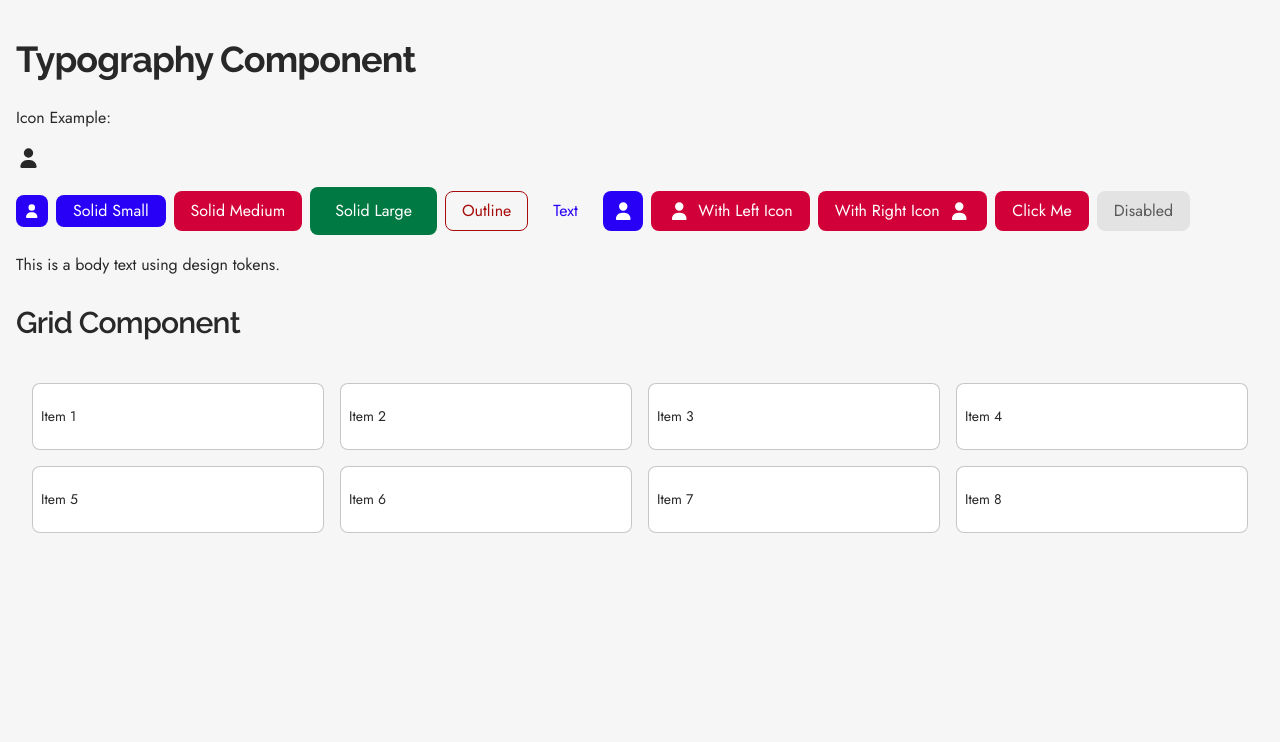
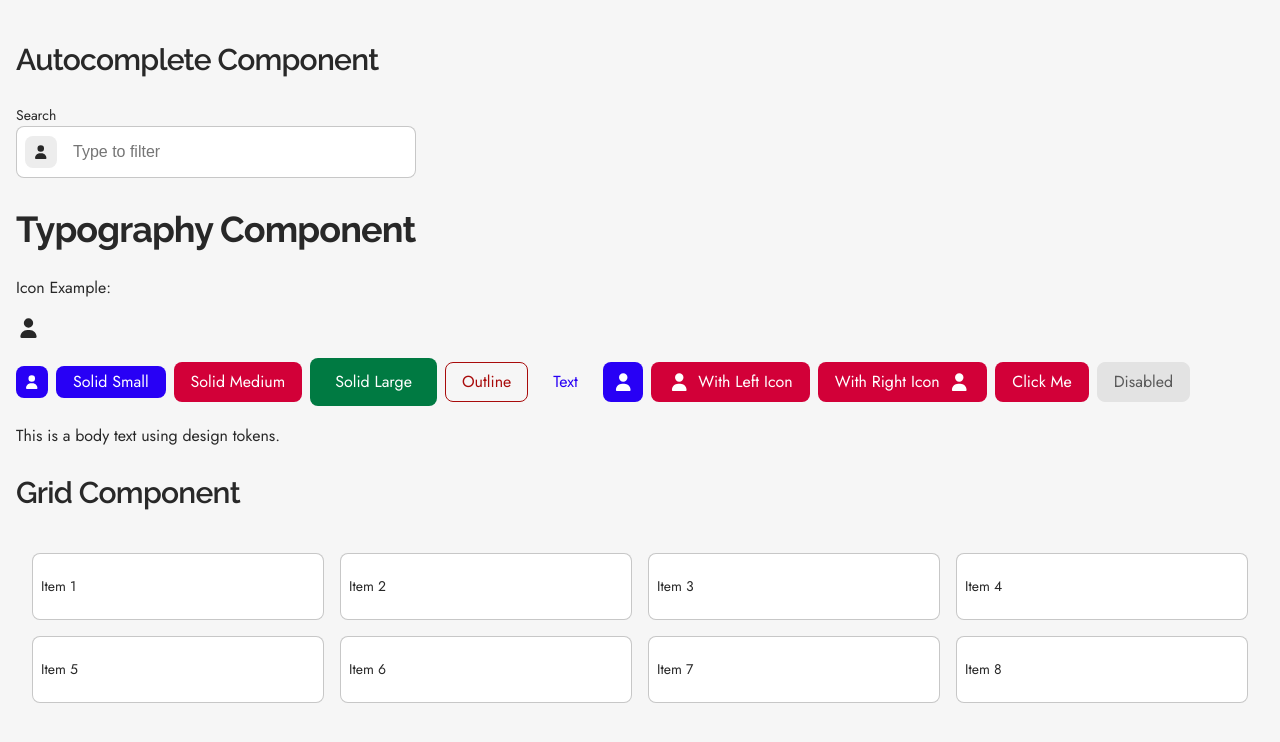
Before and after one commit to lucas-murta/neoway-technical-test, a Vue app: page / in a window 1280 px wide. Shown: the top 742 px of the page. Built offline with nearby package versions, Linux system fonts and the light colour scheme.

Commit message:
feat(autocomplete): create component and tests passing

```diff
--- a/src/App.vue
+++ b/src/App.vue
@@ -5,6 +5,7 @@ import Icon from './lib/base-components/Icon/Icon.vue'
 import Grid from './lib/base-components/Grid/Grid.vue'
 import Paper from './lib/base-components/Paper/Paper.vue'
 import Button from './lib/base-components/Button/Button.vue'
+import Autocomplete from './lib/base-components/Autocomplete/Autocomplete.vue'
 const stop = inject<() => void>('stopThemeListener')
 onUnmounted(() => {
   if (typeof stop === 'function') stop()
@@ -13,6 +14,23 @@ onUnmounted(() => {
 
 <template>
   <main style="padding: 16px">
+    <div style="margin-bottom: 24px; max-width: 400px">
+      <Typography
+        tag="h2"
+        variant="heading-3"
+        font-family="heading"
+        font-weight="semibold"
+        size="2xl"
+      >
+        Autocomplete Component
+      </Typography>
+      <Autocomplete
+        label="Search"
+        icon="user"
+        placeholder="Type to filter"
+        :options="['Apple', 'Banana', 'Cherry', 'Grape', 'Orange']"
+      />
+    </div>
     <Typography tag="h1" variant="heading-2" font-family="heading" font-weight="bold" size="3xl">
       Typography Component
     </Typography>
--- /dev/null
+++ b/src/lib/base-components/Autocomplete/Autocomplete.vue
@@ -0,0 +1,222 @@
+<script setup lang="ts">
+import { ref, computed, watch } from 'vue'
+import Icon from '@/lib/base-components/Icon/Icon.vue'
+import Typography from '@/lib/base-components/Typography/Typography.vue'
+import type { AutocompleteProps } from './autocomplete.interface'
+import { createInputHandlers } from '@/utils/input-hooks'
+import Paper from '../Paper/Paper.vue'
+
+const props = withDefaults(defineProps<AutocompleteProps>(), {
+  value: '',
+  options: () => [],
+})
+
+const query = ref(props.value ?? '')
+const isFocused = ref(false)
+watch(
+  () => props.value,
+  (val) => {
+    if (val !== query.value) query.value = val ?? ''
+  },
+)
+
+const classes = computed(() => {
+  const c: string[] = ['autocomplete']
+  if (props.disabled) c.push('is-disabled')
+  if (props.readOnly) c.push('is-readonly')
+  if (isFocused.value) c.push('is-focused')
+  return c.join(' ')
+})
+
+const normalizedOptions = computed<{ label: string; value: string }[]>(() => {
+  return (props.options ?? []).map((opt) =>
+    typeof opt === 'string' ? { label: opt, value: opt } : { label: opt.label, value: opt.value },
+  )
+})
+
+const filteredOptions = computed(() => {
+  const q = query.value.toLowerCase().trim()
+  if (!q) return normalizedOptions.value
+  return normalizedOptions.value.filter((o) => o.label.toLowerCase().includes(q))
+})
+
+const { onInput, onChange, onFocus, onBlur, onKeyDown, onKeyUp, onClick, selectOption } =
+  createInputHandlers({ props, query, isFocused })
+</script>
+
+<template>
+  <div :class="classes" @click="onClick">
+    <label class="autocomplete__label">
+      <Typography
+        v-if="label"
+        tag="label"
+        variant="body-small"
+        font-family="body"
+        font-weight="regular"
+      >
+        {{ label }}
+      </Typography>
+
+      <div class="autocomplete__field">
+        <Paper
+          background="surface-2"
+          border="none"
+          height="4"
+          width="4"
+          class="autocomplete__icon-paper"
+        >
+          <Icon v-if="icon" :icon="['fas', icon]" size="sm" class="autocomplete__icon" />
+        </Paper>
+        <input
+          class="autocomplete__input"
+          type="text"
+          :name="name"
+          :value="query"
+          :disabled="disabled"
+          :readonly="readOnly"
+          :placeholder="placeholder"
+          :maxlength="maxLength"
+          :min="min"
+          :max="max"
+          :autocomplete="autoComplete"
+          :required="required"
+          :pattern="pattern"
+          @input="onInput"
+          @change="onChange"
+          @focus="onFocus"
+          @blur="onBlur"
+          @keydown="onKeyDown"
+          @keyup="onKeyUp"
+        />
+        <ul v-if="isFocused && filteredOptions.length" class="autocomplete__list">
+          <li
+            v-for="opt in filteredOptions"
+            :key="opt.value"
+            class="autocomplete__item"
+            @mousedown.prevent="selectOption(opt)"
+          >
+            <Typography tag="span" variant="body-small" font-family="body" font-weight="regular">
+              {{ opt.label }}
+            </Typography>
+          </li>
+        </ul>
+      </div>
+    </label>
+
+    <Typography v-if="messageInfo" tag="p" variant="body-small" size="sm" class="message info">
+      {{ messageInfo }}
+    </Typography>
+    <Typography v-if="messageDanger" tag="p" variant="body-small" size="sm" class="message danger">
+      {{ messageDanger }}
+    </Typography>
+    <Typography
+      v-if="messageSuccess"
+      tag="p"
+      variant="body-small"
+      size="sm"
+      class="message success"
+    >
+      {{ messageSuccess }}
+    </Typography>
+  </div>
+  <slot />
+</template>
+
+<style lang="scss" scoped>
+@use '@/styles/tokens' as *;
+
+.autocomplete {
+  display: flex;
+  flex-direction: column;
+  gap: spacing('1');
+
+  &__label {
+    margin-bottom: spacing('1');
+  }
+
+  &__field {
+    display: flex;
+    align-items: center;
+    gap: spacing('1');
+    background-color: $color-surface-0;
+    border: 1px solid $color-border-1;
+    border-radius: spacing('1');
+    padding: spacing('1');
+    position: relative;
+  }
+
+  &__icon {
+    color: $color-content-default;
+  }
+
+  &__icon-paper {
+    display: inline-flex;
+    align-items: center;
+    justify-content: center;
+  }
+
+  &__input {
+    flex: 1;
+    border: none;
+    outline: none;
+    background: transparent;
+    color: $color-content-default;
+    font-size: $font-size-base;
+    padding: spacing('1');
+  }
+
+  &__list {
+    margin: 0;
+    padding: 0;
+    list-style: none;
+    border: 1px solid $color-border-1;
+    border-radius: spacing('1');
+    background-color: $color-surface-0;
+    position: absolute;
+    top: calc(100% + spacing('1'));
+    left: 0;
+    right: 0;
+    z-index: 1000;
+    max-height: 240px;
+    overflow-y: auto;
+  }
+
+  &__item {
+    padding: spacing('1') spacing('2');
+    cursor: pointer;
+    &:hover {
+      background-color: $color-surface-1;
+    }
+  }
+
+  .message.info {
+    color: $color-content-info;
+  }
+  .message.danger {
+    color: $color-status-negative;
+  }
+  .message.success {
+    color: $color-status-positive;
+  }
+
+  &.is-disabled {
+    opacity: 0.6;
+    pointer-events: none;
+  }
+  &.is-readonly {
+    .autocomplete__input {
+      cursor: default;
+    }
+  }
+
+  &.is-focused {
+    .autocomplete__field {
+      border-color: $color-border-2;
+      box-shadow: 0 0 0 2px $color-status-focus;
+      transition:
+        box-shadow 120ms ease,
+        border-color 120ms ease;
+    }
+  }
+}
+</style>
--- /dev/null
+++ b/src/utils/input-hooks/index.ts
@@ -0,0 +1,57 @@
+import type { Ref } from 'vue'
+
+type InputHandlersProps = {
+  onInput?: (e: Event) => void
+  onChange?: (e: Event) => void
+  onFocus?: (e: FocusEvent) => void
+  onBlur?: (e: FocusEvent) => void
+  onKeyDown?: (e: KeyboardEvent) => void
+  onKeyUp?: (e: KeyboardEvent) => void
+  onClick?: (e: MouseEvent) => void
+}
+
+export function createInputHandlers<T extends InputHandlersProps>(params: {
+  props: T
+  query?: Ref<string>
+  isFocused?: Ref<boolean>
+}) {
+  const { props, query, isFocused } = params
+
+  const onInput = (e: Event) => {
+    const target = e.target as HTMLInputElement | null
+    if (query && target) query.value = target.value
+    props.onInput?.(e)
+  }
+
+  const onChange = (e: Event) => {
+    props.onChange?.(e)
+  }
+
+  const onFocus = (e: FocusEvent) => {
+    if (isFocused) isFocused.value = true
+    props.onFocus?.(e)
+  }
+
+  const onBlur = (e: FocusEvent) => {
+    if (isFocused) isFocused.value = false
+    props.onBlur?.(e)
+  }
+
+  const onKeyDown = (e: KeyboardEvent) => {
+    props.onKeyDown?.(e)
+  }
+
+  const onKeyUp = (e: KeyboardEvent) => {
+    props.onKeyUp?.(e)
+  }
+
+  const onClick = (e: MouseEvent) => {
+    props.onClick?.(e)
+  }
+
+  const selectOption = (opt: { label: string; value: string }) => {
+    if (query) query.value = opt.label
+  }
+
+  return { onInput, onChange, onFocus, onBlur, onKeyDown, onKeyUp, onClick, selectOption }
+}
--- a/tsconfig.json
+++ b/tsconfig.json
@@ -10,7 +10,7 @@
     "isolatedModules": true,
     "noEmit": true,
     "jsx": "preserve",
-    "types": ["node", "vite/client", "vitest"],
+    "types": ["vite/client", "vitest", "node"],
     "baseUrl": ".",
     "paths": {
       "@/*": ["src/*"]
```
Also changed, not shown: src/lib/base-components/Autocomplete/autocomplete.interface.ts (added, +28 -0 lines), src/lib/base-components/Autocomplete/README.md (added), 1 other file (tests, documents, lock files or other folders).
